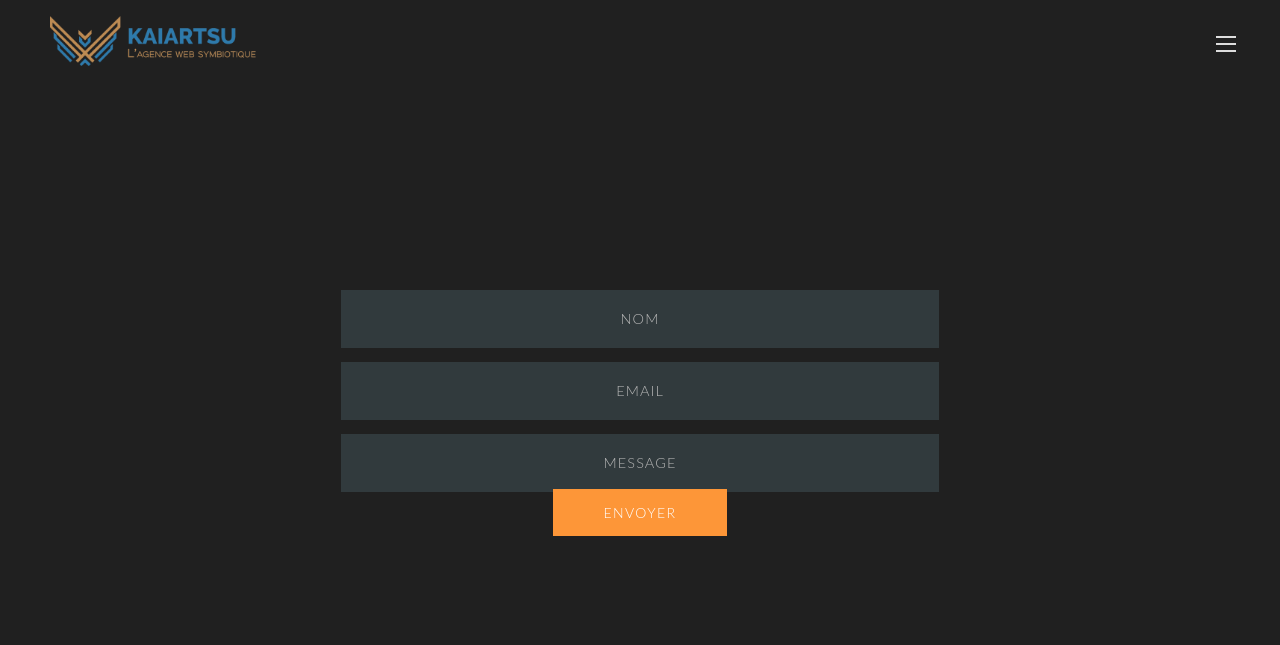
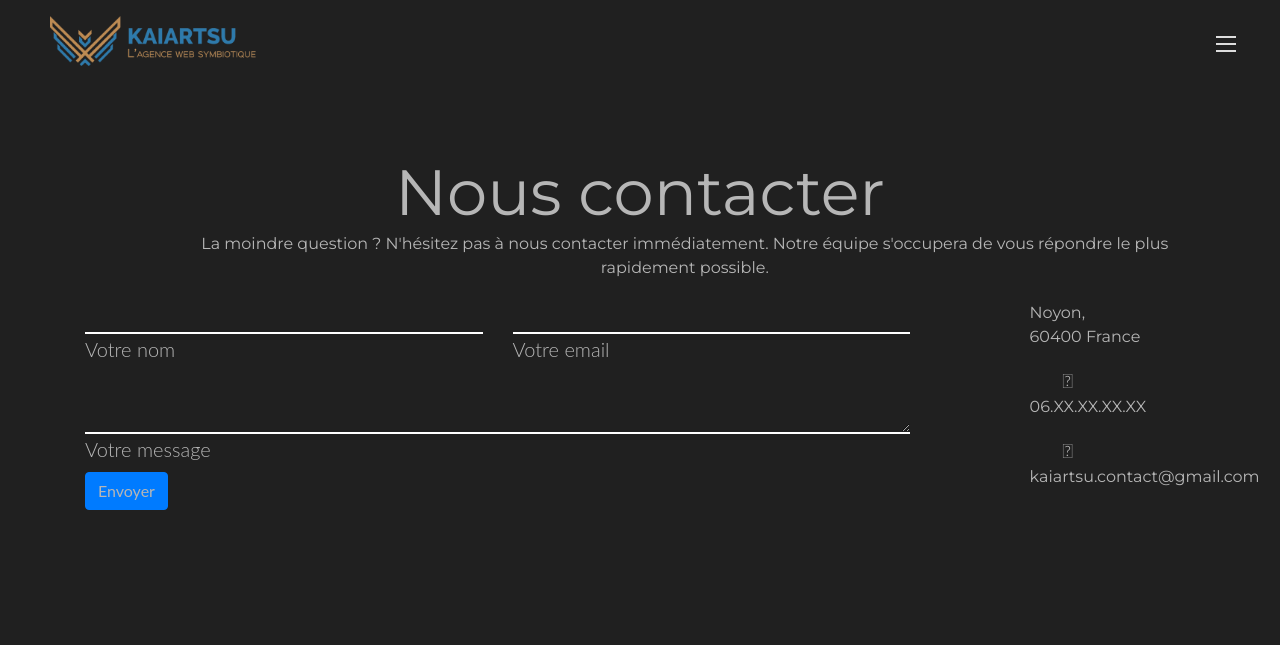
Before and after one commit to chromatyk/kaiartsuv2, a PHP site: page /contact.html in a window 1280 px wide. Shown: the top 645 px of the page. Run offline with PHP 8.4, Linux system fonts and the light colour scheme; some libraries are stand-ins or nearby versions.

Commit message:
Je sais pas

```diff
--- a/assets/css/main.css
+++ b/assets/css/main.css
@@ -44,7 +44,6 @@ body{
 }
 
 #whoAreWe{
-    background-color: #202020;
 color: #fff;
 min-height: 100vh;
 background-size: cover;
@@ -52,14 +51,12 @@ padding-top: 100px;
 }
 
 #webDev{
-    background-color: #202020;
 color: #fff;
 min-height: 100vh;
 padding-top: 100px;
 }
 
 #webDesign{
-    background-color: #202020;
 color: #fff;
 min-height: 100vh;
 padding-top: 100px;
@@ -155,10 +152,6 @@ main h3{
     display:block;
     left:0;
 }
-#myVideo {
-  position: fixed;
-  right: 0;
-  bottom: 0;
-  min-width: 100%;
-  min-height: 100%;
+main{
+    background-color: #202020;
 }
--- a/assets/css/mainContact.css
+++ b/assets/css/mainContact.css
@@ -5,133 +5,20 @@ body {
   font-weight: 300;
   color: #B6B6B6;
 }
-body section {
-  text-align: center;
-  padding: 50px 0 110px;
-  width: 80%;
-  max-width: 1100px;
-}
-body section h1 {
-  margin-bottom: 40px;
-  font-size: 4em;
-  text-transform: uppercase;
-  font-family: 'Lato', sans-serif;
-  font-weight: 100;
+
+.form-control{
+    border-radius: 0px;
+    background: transparent;
+    border: none;
+    border-bottom: 2px white solid;
 }
 
-form {
-  width: 58.3333333333%;
-  margin-top: 30vh;
+.form-control:focus{
+    background: transparent;
+    border: none;
+    color: #2E7AAB;
 }
-form .field {
-  width: 100%;
-  position: relative;
-  margin-bottom: 15px;
+
+label{
+    font-size: 20px;
 }
-form .field label {
-  text-transform: uppercase;
-  position: absolute;
-  top: 0;
-  left: 0;
-  background: #313A3D;
-  width: 100%;
-  padding: 18px 0;
-  font-size: 1.45em;
-  letter-spacing: 0.075em;
-  -webkit-transition: all 333ms ease-in-out;
-  -moz-transition: all 333ms ease-in-out;
-  -o-transition: all 333ms ease-in-out;
-  -ms-transition: all 333ms ease-in-out;
-  transition: all 333ms ease-in-out;
-}
-form .field label + span {
-  font-family: 'SSStandard';
-  opacity: 0;
-  color: white;
-  display: block;
-  position: absolute;
-  top: 12px;
-  left: 7%;
-  font-size: 2.5em;
-  text-shadow: 1px 2px 0 #cd6302;
-  -webkit-transition: all 333ms ease-in-out;
-  -moz-transition: all 333ms ease-in-out;
-  -o-transition: all 333ms ease-in-out;
-  -ms-transition: all 333ms ease-in-out;
-  transition: all 333ms ease-in-out;
-}
-form .field input[type="text"],
-form .field textarea {
-  border: none;
-  background: #E8E9EA;
-  width: 80.5%;
-  margin: 0;
-  padding: 18px 0;
-  padding-left: 19.5%;
-  color: #313A3D;
-  font-size: 1.4em;
-  letter-spacing: 0.05em;
-  text-transform: uppercase;
-}
-form .field input[type="text"]#msg,
-form .field textarea#msg {
-  height: 18px;
-  resize: none;
-  -webkit-transition: all 333ms ease-in-out;
-  -moz-transition: all 333ms ease-in-out;
-  -o-transition: all 333ms ease-in-out;
-  -ms-transition: all 333ms ease-in-out;
-  transition: all 333ms ease-in-out;
-}
-form .field input[type="text"]:focus, form .field input[type="text"].focused,
-form .field textarea:focus,
-form .field textarea.focused {
-  outline: none;
-}
-form .field input[type="text"]:focus#msg, form .field input[type="text"].focused#msg,
-form .field textarea:focus#msg,
-form .field textarea.focused#msg {
-  padding-bottom: 150px;
-}
-form .field input[type="text"]:focus + label, form .field input[type="text"].focused + label,
-form .field textarea:focus + label,
-form .field textarea.focused + label {
-  width: 18%;
-  background: #FD9638;
-  color: #313A3D;
-}
-form .field input[type="text"].focused + label,
-form .field textarea.focused + label {
-  color: #FD9638;
-}
-form .field:hover label {
-  width: 18%;
-  background: #313A3D;
-  color: white;
-}
-form input[type="submit"] {
-  background: #FD9638;
-  color: white;
-  -webkit-appearance: none;
-  border: none;
-  text-transform: uppercase;
-  position: relative;
-  padding: 13px 50px;
-  font-size: 1.4em;
-  letter-spacing: 0.1em;
-  font-family: 'Lato', sans-serif;
-  font-weight: 300;
-  -webkit-transition: all 333ms ease-in-out;
-  -moz-transition: all 333ms ease-in-out;
-  -o-transition: all 333ms ease-in-out;
-  -ms-transition: all 333ms ease-in-out;
-  transition: all 333ms ease-in-out;
-}
-form input[type="submit"]:hover {
-  background: #313A3D;
-  color: #FD9638;
-}
-form input[type="submit"]:focus {
-  outline: none;
-  background: #cd6302;
-}
--- a/contact.html
+++ b/contact.html
@@ -47,87 +47,63 @@
         </header>
         <!-- Menu Principal - Fin -->
         <main role="main">
-            <section id="hire">
-                <form>
-                    <div class="field name-box">
-                        <input type="text" id="name" placeholder="Who Are You?"/>
-                        <label for="name">Nom</label>
-                        <span class="ss-icon">check</span>
+            <div class="container">
+                <div id="contactForm">
+                    <section>
+                        <h2 class=" text-center">Nous contacter</h2>
+                        <p class="text-center">La moindre question ? N'hésitez pas à nous contacter immédiatement. Notre équipe s'occupera de vous répondre le plus rapidement possible.</p>
+                        <div class="row">
+                            <div class="col-md-9 mb-md-0 mb-5">
+                                <form id="formContact" name="contactForm" method="POST">
+                                    <div class="row">
+                                        <div class="col-md-6">
+                                            <div class="">
+                                                <input type="text" id="name" name="name" class="form-control" autocomplete="off" required>
+                                                <label for="name" class="">Votre nom</label>
                                             </div>
+                                        </div>
+                                        <div class="col-md-6">
+                                            <div class="">
+                                                <input type="text" id="email" name="email" class="form-control" autocomplete="off" required>
+                                                <label for="email" class="">Votre email</label>
+                                            </div>
+                                        </div>
+                                    </div>
+                                    <div class="row">
+                                        <div class="col-md-12">
+                                            <div class="md-form">
+                                                <textarea id="message" name="message" rows="2" class="form-control md-textarea" required></textarea>
+                                                <label for="message">Votre message</label>
+                                            </div>
+                                        </div>
+                                    </div>
+                                </form>
+                                <div class="text-center text-md-left">
+                                    <a class="btn btn-primary">Envoyer</a>
+                                </div>
+                                <div class="status"></div>
+                            </div>
+                            <div class="col-md-3 text-center">
+                                <ul class="list-unstyled">
+                                    <li><i class="fas fa-map-marker-alt fa-2x"></i>
+                                        <p>Noyon,</br>60400 France</p>
+                                    </li>
 
-                    <div class="field email-box">
-                        <input type="text" id="email" placeholder="name@email.com"/>
-                        <label for="email">Email</label>
-                        <span class="ss-icon">check</span>
+                                    <li><i class="fas fa-phone mt-4 fa-2x"></i>
+                                        <p>06.XX.XX.XX.XX</p>
+                                    </li>
+
+                                    <li><i class="fas fa-envelope mt-4 fa-2x"></i>
+                                        <p>kaiartsu.contact@gmail.com</p>
+                                    </li>
+                                </ul>
                             </div>
-
-                    <div class="field msg-box">
-                        <textarea id="msg" rows="4" placeholder="Your message goes here..."/></textarea>
-                        <label for="msg">Message</label>
-                        <span class="ss-icon">check</span>
                         </div>
-
-                    <input class="button" type="submit" value="Envoyer" />
-                </form>
                     </section>
+                </div>
+            </div>
         </main>
-    </div>
         <script src="assets/js/main.js"></script>
         <script src="assets/lib/bootstrap/js/bootstrap.js" ></script>
-    <script>
-        $(document).ready(function () {
-            $(".fadeAll").css("display", "none");
-            $(".Loader").delay(2000).fadeOut(200);
-            $(".fadeAll").delay(2400).fadeIn(200);
-        })</script>
-    <script>
-        $('#explorer').click(function () {
-            $(".fadeAll").fadeOut(200);
-            $("#fadeSite").fadeIn(1500);
-        })</script>
-
-    <script>
-        $('textarea').blur(function () {
-    $('#hire textarea').each(function () {
-        $this = $(this);
-        if ( this.value != '' ) {
-          $this.addClass('focused');
-          $('textarea + label + span').css({'opacity': 1});
-        }
-        else {
-          $this.removeClass('focused');
-          $('textarea + label + span').css({'opacity': 0});
-        }
-    });
-});
-
-$('#hire .field:first-child input').blur(function () {
-    $('#hire .field:first-child input').each(function () {
-        $this = $(this);
-        if ( this.value != '' ) {
-          $this.addClass('focused');
-          $('.field:first-child input + label + span').css({'opacity': 1});
-        }
-        else {
-          $this.removeClass('focused');
-          $('.field:first-child input + label + span').css({'opacity': 0});
-        }
-    });
-});
-
-$('#hire .field:nth-child(2) input').blur(function () {
-    $('#hire .field:nth-child(2) input').each(function () {
-        $this = $(this);
-        if ( this.value != '' ) {
-          $this.addClass('focused');
-          $('.field:nth-child(2) input + label + span').css({'opacity': 1});
-        }
-        else {
-          $this.removeClass('focused');
-          $('.field:nth-child(2) input + label + span').css({'opacity': 0});
-        }
-    });
-});
-        </script>
     </body>
 </html>
--- a/nbproject/private/private.xml
+++ b/nbproject/private/private.xml
@@ -3,10 +3,8 @@
     <editor-bookmarks xmlns="http://www.netbeans.org/ns/editor-bookmarks/2" lastBookmarkId="0"/>
     <open-files xmlns="http://www.netbeans.org/ns/projectui-open-files/2">
         <group>
-            <file>file:/D:/Projets/KaiartsuV2/testNico.html</file>
-            <file>file:/D:/Projets/KaiartsuV2/assets/css/main.css</file>
-            <file>file:/D:/Projets/KaiartsuV2/index.html</file>
-            <file>file:/D:/Projets/KaiartsuV2/assets/js/main.js</file>
+            <file>file:/C:/Dev/Projets/kaiartsuv2/assets/css/mainContact.css</file>
+            <file>file:/C:/Dev/Projets/kaiartsuv2/contact.html</file>
         </group>
     </open-files>
 </project-private>
```
Also changed, not shown: index.html (+4 -5 lines), assets/css/slide1-bg.jpg (deleted), assets/css/slide2-bg.jpg (deleted), assets/css/slide3-bg.jpg (deleted), assets/images/FondM.jpg (deleted), assets/images/fond.jpg (deleted), assets/images/fondB.jpg (deleted), assets/images/fondT.jpg (deleted), assets/images/jolidauphin.jpg (deleted). Lines whose indentation alone changed are shown as unchanged.
